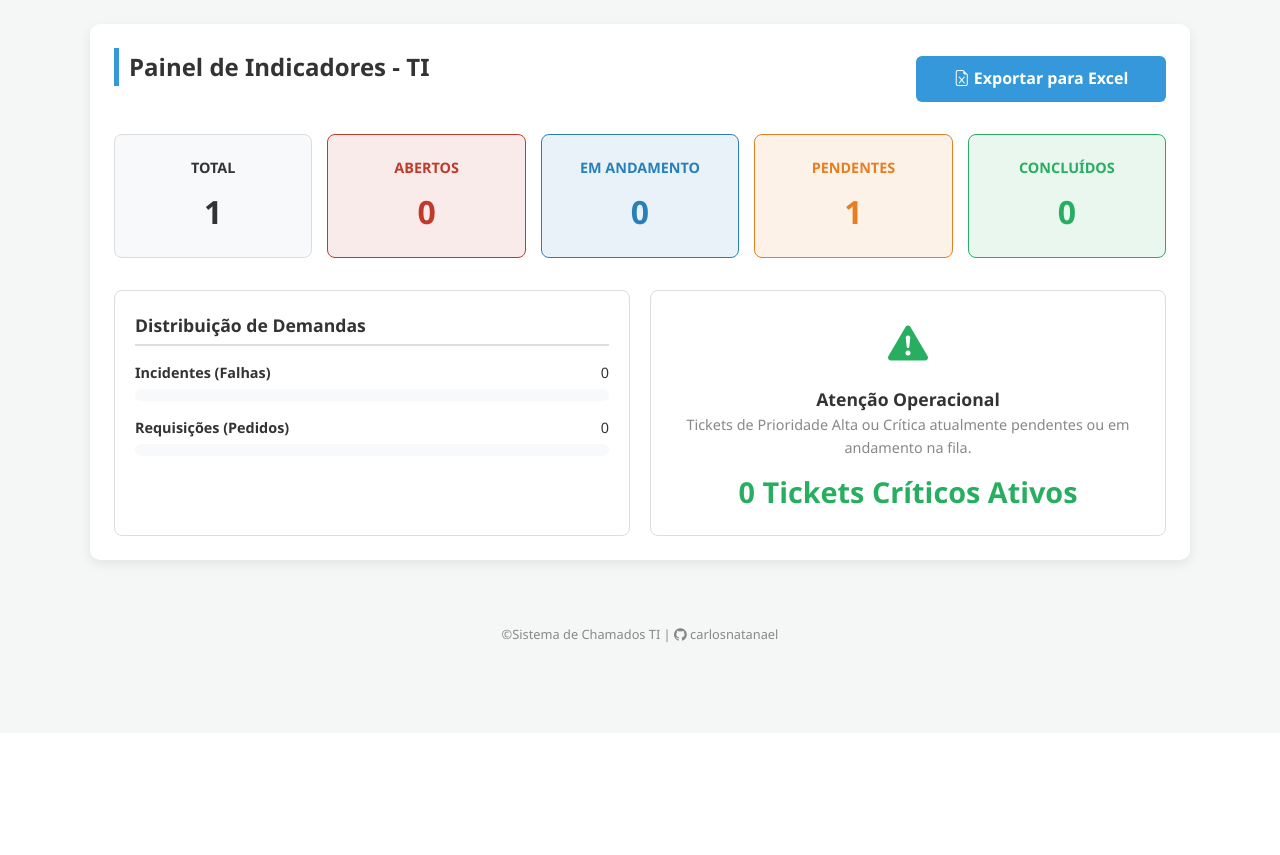
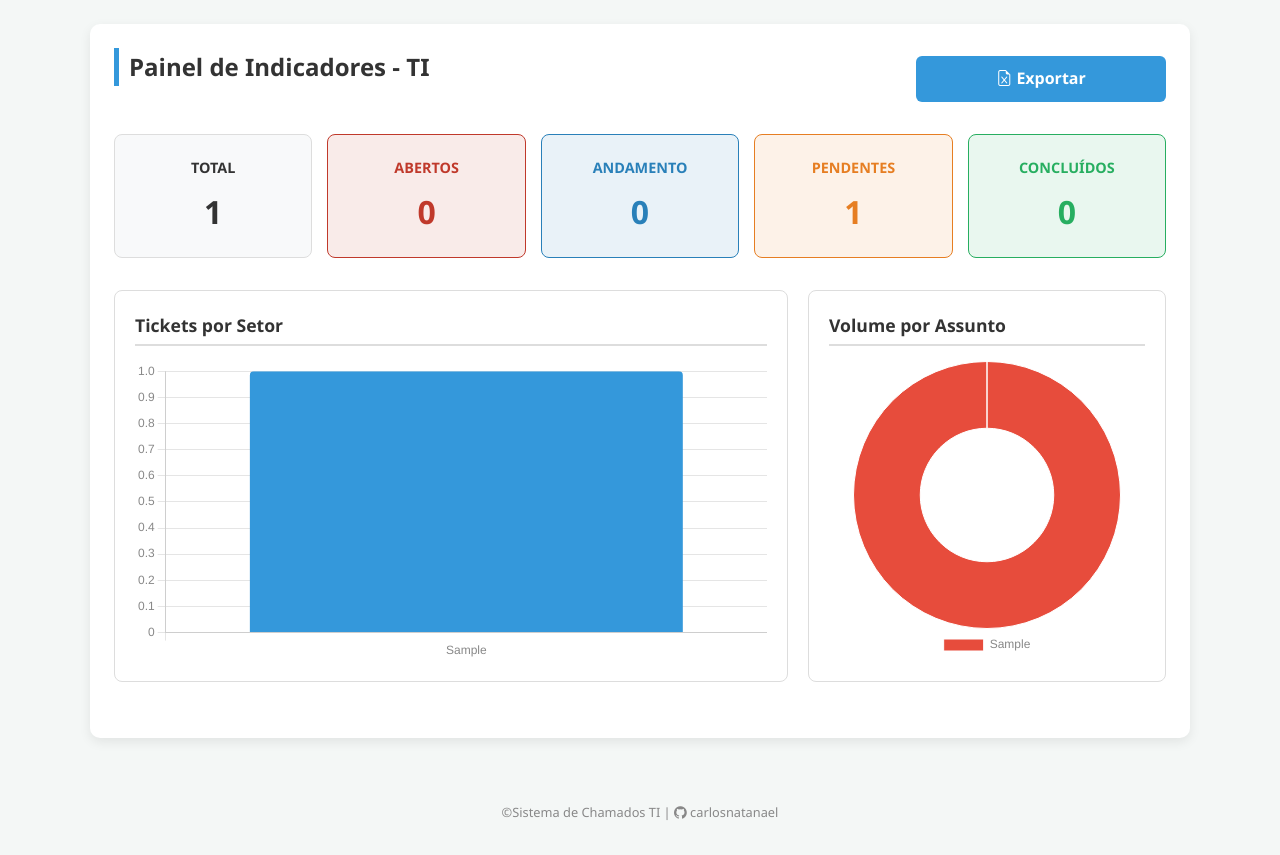
Before and after one commit to CarlosNatanael/project_TI, a Flask app: page /dashboard in a window 1280 px wide. Shown: the part 67-922 px from the top of the page. Before the commit the page ends 710 px from the top, so only its background shows below. Run offline with Flask 3, Linux system fonts and the light colour scheme; tables that the repository leaves empty hold one stand-in row (values such as "Sample post").

Commit message:
feat: adicionado novos graficos e opção tags

```diff
--- a/app.py
+++ b/app.py
@@ -1,6 +1,7 @@
 from flask import Flask, render_template, request, redirect, make_response
 from flask_sqlalchemy import SQLAlchemy
 from datetime import datetime
+from sqlalchemy import func
 import zoneinfo
 import csv
 import io
@@ -22,6 +23,7 @@ class Ticket(db.Model):
     prioridade = db.Column(db.String(20), default='Média')
     tecnico = db.Column(db.String(50), default='Lucas')
     status = db.Column(db.String(20), default='Aberto')
+    tags = db.Column(db.String(200), default='')
     motivo_pendencia = db.Column(db.Text)
     solucao_aplicada = db.Column(db.Text)
     data_abertura = db.Column(db.DateTime, default=get_hora_brasil)
@@ -32,34 +34,40 @@ with app.app_context():
 
 @app.route('/dashboard')
 def dashboard():
-    # Métricas gerais de status
     total_tickets = Ticket.query.count()
     abertos = Ticket.query.filter_by(status='Aberto').count()
     em_andamento = Ticket.query.filter_by(status='Em andamento').count()
     pendentes = Ticket.query.filter_by(status='Pendente').count()
     concluidos = Ticket.query.filter_by(status='Concluído').count()
 
-    # Métricas por Tipo
     incidentes = Ticket.query.filter_by(tipo='Incidente').count()
     requisicoes = Ticket.query.filter_by(tipo='Requisição').count()
+    ativos_criticos = Ticket.query.filter(Ticket.prioridade.in_(['Alta', 'Crítica']), Ticket.status != 'Concluído').count()
 
-    ativos_criticos = Ticket.query.filter(Ticket.prioridade.in_(['Alta', 'Crítica']), Ticket.status != 'Concluído').count()
+    setor_data = db.session.query(Ticket.setor, func.count(Ticket.id)).group_by(Ticket.setor).all()
+    labels_setor = [s[0] for s in setor_data]
+    valores_setor = [s[1] for s in setor_data]
+
+    assunto_data = db.session.query(Ticket.assunto, func.count(Ticket.id)).group_by(Ticket.assunto).all()
+    labels_assunto = [a[0] for a in assunto_data]
+    valores_assunto = [a[1] for a in assunto_data]
 
     return render_template('dashboard.html',
                            total=total_tickets, abertos=abertos, em_andamento=em_andamento,
                            pendentes=pendentes, concluidos=concluidos,
                            incidentes=incidentes, requisicoes=requisicoes,
-                           criticos=ativos_criticos)
+                           criticos=ativos_criticos,
+                           labels_setor=labels_setor, valores_setor=valores_setor,
+                           labels_assunto=labels_assunto, valores_assunto=valores_assunto)
 
 @app.route('/exportar')
 def exportar():
     tickets = Ticket.query.order_by(Ticket.id.desc()).all()
-
     output_buffer = io.StringIO()
     writer = csv.writer(output_buffer, delimiter=';')
 
     writer.writerow([
-        'Número Ticket', 'Solicitante', 'Setor', 'Assunto',
+        'Número Ticket', 'Solicitante', 'Setor', 'Assunto', 'Tags',
         'Tipo', 'Prioridade', 'Status', 'Técnico',
         'Data Abertura', 'Data Fechamento', 'Motivo Pendência', 'Solução Aplicada'
     ])
@@ -67,15 +75,13 @@ def exportar():
     for t in tickets:
         abertura = t.data_abertura.strftime('%d/%m/%Y %H:%M') if t.data_abertura else ''
         fechamento = t.data_fechamento.strftime('%d/%m/%Y %H:%M') if t.data_fechamento else ''
-
         writer.writerow([
-            f"#{t.id}", t.solicitante, t.setor, t.assunto,
+            f"#{t.id}", t.solicitante, t.setor, t.assunto, t.tags,
             t.tipo, t.prioridade, t.status, t.tecnico or 'Não Atribuído',
             abertura, fechamento, t.motivo_pendencia or '', t.solucao_aplicada or ''
         ])
 
     response_data = output_buffer.getvalue().encode('utf-8-sig')
-
     response = make_response(response_data)
     response.headers["Content-Disposition"] = "attachment; filename=relatorio_tickets_ti.csv"
     response.headers["Content-type"] = "text/csv; charset=utf-8"
@@ -94,6 +100,7 @@ def consulta():
     status_filtro = request.args.get('status', '')
     tecnico_filtro = request.args.get('tecnico', '')
     prioridade_filtro = request.args.get('prioridade', '')
+    tag_filtro = request.args.get('tag', '')
 
     query = Ticket.query
 
@@ -101,7 +108,8 @@ def consulta():
         query = query.filter(
             (Ticket.solicitante.contains(search)) |
             (Ticket.assunto.contains(search)) |
-            (Ticket.id == search if search.isdigit() else False)
+            (Ticket.id == search if search.isdigit() else False) |
+            (Ticket.tags.contains(search))
         )
 
     if status_filtro:
@@ -110,12 +118,14 @@ def consulta():
         query = query.filter(Ticket.tecnico == tecnico_filtro)
     if prioridade_filtro:
         query = query.filter(Ticket.prioridade == prioridade_filtro)
+    if tag_filtro:
+        query = query.filter(Ticket.tags.contains(tag_filtro))
 
     query = query.order_by(Ticket.status == 'Concluído', Ticket.data_abertura.desc())
     resultados = query.all()
     tecnicos = ["Lucas"]
 
-    return render_template('consulta.html', chamados=resultados, tecnicos=tecnicos)
+    return render_template('consulta.html', chamados=resultados, tecnicos=tecnicos, tag_ativa=tag_filtro)
 
 @app.route('/', methods=['GET', 'POST'])
 def entrada():
@@ -126,6 +136,7 @@ def entrada():
             assunto=request.form['assunto'],
             descricao=request.form['descricao'],
             tipo=request.form['tipo'],
+            tags=request.form.get('tags', ''),
             prioridade=request.form.get('prioridade', 'Média'),
             status='Aberto'
         )
@@ -145,6 +156,7 @@ def editar(id):
         ticket.assunto = request.form.get('assunto', ticket.assunto)
         ticket.tipo = request.form.get('tipo', ticket.tipo)
         ticket.descricao = request.form.get('descricao', ticket.descricao)
+        ticket.tags = request.form.get('tags', ticket.tags)
         ticket.tecnico = request.form.get('tecnico', ticket.tecnico)
         ticket.status = request.form.get('status', ticket.status)
         ticket.prioridade = request.form.get('prioridade', ticket.prioridade)
--- a/templates/dashboard.html
+++ b/templates/dashboard.html
@@ -1,11 +1,13 @@
 {% extends "base.html" %}
 
 {% block content %}
+<script src="https://cdn.jsdelivr.net/npm/chart.js"></script>
+
 <div class="list-container">
     <div style="display: flex; justify-content: space-between; align-items: center; flex-wrap: wrap; margin-bottom: 1.5rem; gap: 10px;">
         <h2>Painel de Indicadores - TI</h2>
         <a href="/exportar" class="btn-submit" style="text-decoration: none; text-align: center; max-width: 250px; padding: 10px 20px;">
-            <i class="bi bi-file-earmark-excel"></i> Exportar para Excel
+            <i class="bi bi-file-earmark-excel"></i> Exportar
         </a>
     </div>
 
@@ -19,7 +21,7 @@
             <p style="font-size: 2rem; font-weight: bold; margin-top: 5px; color: #c0392b;">{{ abertos }}</p>
         </div>
         <div style="flex: 1; min-width: 140px; background: rgba(41, 128, 185, 0.1); padding: 20px; border-radius: 8px; border: 1px solid #2980b9; text-align: center;">
-            <span style="font-size: 0.9rem; font-weight: bold; color: #2980b9;">EM ANDAMENTO</span>
+            <span style="font-size: 0.9rem; font-weight: bold; color: #2980b9;">ANDAMENTO</span>
             <p style="font-size: 2rem; font-weight: bold; margin-top: 5px; color: #2980b9;">{{ em_andamento }}</p>
         </div>
         <div style="flex: 1; min-width: 140px; background: rgba(230, 126, 34, 0.1); padding: 20px; border-radius: 8px; border: 1px solid #e67e22; text-align: center;">
@@ -32,37 +34,64 @@
         </div>
     </div>
 
-    <div style="display: flex; flex-wrap: wrap; gap: 20px;">
-        <div style="flex: 1; min-width: 280px; background: var(--card-bg); border: 1px solid var(--border-color); padding: 20px; border-radius: 8px;">
-            <h3 style="font-size: 1.1rem; margin-bottom: 15px; border-bottom: 2px solid var(--border-color); padding-bottom: 5px;">Distribuição de Demandas</h3>
-
-            <div style="margin-bottom: 15px;">
-                <div style="display: flex; justify-content: space-between; font-size: 0.9rem; margin-bottom: 5px;">
-                    <span><strong>Incidentes (Falhas)</strong></span>
-                    <span>{{ incidentes }}</span>
-                </div>
-                <div style="width: 100%; background: var(--table-header-bg); height: 12px; border-radius: 6px; overflow: hidden;">
-                    <div style="background: #e74c3c; height: 100%; width: {% if total > 0 %}{{ (incidentes / total) * 100 }}{% else %}0{% endif %}%;"></div>
-                </div>
-            </div>
-
-            <div>
-                <div style="display: flex; justify-content: space-between; font-size: 0.9rem; margin-bottom: 5px;">
-                    <span><strong>Requisições (Pedidos)</strong></span>
-                    <span>{{ requisicoes }}</span>
-                </div>
-                <div style="width: 100%; background: var(--table-header-bg); height: 12px; border-radius: 6px; overflow: hidden;">
-                    <div style="background: #3498db; height: 100%; width: {% if total > 0 %}{{ (requisicoes / total) * 100 }}{% else %}0{% endif %}%;"></div>
-                </div>
-            </div>
+    <div style="display: flex; flex-wrap: wrap; gap: 20px; margin-bottom: 2rem;">
+        <div style="flex: 2; min-width: 300px; background: var(--card-bg); border: 1px solid var(--border-color); padding: 20px; border-radius: 8px;">
+            <h3 style="font-size: 1.1rem; margin-bottom: 15px; border-bottom: 2px solid var(--border-color); padding-bottom: 5px;">Tickets por Setor</h3>
+            <canvas id="graficoSetor" style="max-height: 300px;"></canvas>
         </div>
 
-        <div style="flex: 1; min-width: 280px; background: var(--card-bg); border: 1px solid var(--border-color); padding: 20px; border-radius: 8px; display: flex; flex-direction: column; justify-content: center; align-items: center; text-align: center;">
-            <i class="bi bi-exclamation-triangle-fill" style="font-size: 2.5rem; color: {% if criticos > 0 %}#c0392b{% else %}#27ae60{% endif %};"></i>
-            <h3 style="font-size: 1.1rem; margin-top: 10px; color: var(--text-color);">Atenção Operacional</h3>
-            <p style="font-size: 0.9rem; color: #888; margin-bottom: 10px;">Tickets de Prioridade Alta ou Crítica atualmente pendentes ou em andamento na fila.</p>
-            <span style="font-size: 1.8rem; font-weight: bold; color: {% if criticos > 0 %}#c0392b{% else %}#27ae60{% endif %};">{{ criticos }} Tickets Críticos Ativos</span>
+        <div style="flex: 1; min-width: 300px; background: var(--card-bg); border: 1px solid var(--border-color); padding: 20px; border-radius: 8px;">
+            <h3 style="font-size: 1.1rem; margin-bottom: 15px; border-bottom: 2px solid var(--border-color); padding-bottom: 5px;">Volume por Assunto</h3>
+            <canvas id="graficoAssunto" style="max-height: 300px;"></canvas>
         </div>
     </div>
 </div>
+
+<script>
+    // Configurações do Chart.js para pegar as cores do seu CSS/Tema
+    Chart.defaults.color = '#888';
+
+    // Gráfico de Setores (Barras)
+    const ctxSetor = document.getElementById('graficoSetor').getContext('2d');
+    new Chart(ctxSetor, {
+        type: 'bar',
+        data: {
+            labels: {{ labels_setor | tojson }},
+            datasets: [{
+                label: 'Quantidade de Chamados',
+                data: {{ valores_setor | tojson }},
+                backgroundColor: '#3498db',
+                borderRadius: 4
+            }]
+        },
+        options: {
+            responsive: true,
+            maintainAspectRatio: false,
+            plugins: { legend: { display: false } }
+        }
+    });
+
+    // Gráfico de Assuntos (Doughnut)
+    const ctxAssunto = document.getElementById('graficoAssunto').getContext('2d');
+    new Chart(ctxAssunto, {
+        type: 'doughnut',
+        data: {
+            labels: {{ labels_assunto | tojson }},
+            datasets: [{
+                data: {{ valores_assunto | tojson }},
+                backgroundColor: [
+                    '#e74c3c', '#2ecc71', '#f1c40f', '#9b59b6', '#34495e', '#1abc9c'
+                ],
+                borderWidth: 1
+            }]
+        },
+        options: {
+            responsive: true,
+            maintainAspectRatio: false,
+            plugins: {
+                legend: { position: 'bottom' }
+            }
+        }
+    });
+</script>
 {% endblock %}
--- a/templates/entrada.html
+++ b/templates/entrada.html
@@ -37,6 +37,12 @@
                 <option value="Alta" {% if ticket and ticket.prioridade == 'Alta' %}selected{% endif %}>Alta</option>
                 <option value="Crítica" {% if ticket and ticket.prioridade == 'Crítica' %}selected{% endif %}>Crítica</option>
             </select>
+        </div>
+
+        <div class="form-group">
+            <label>Tags / Etiquetas:</label>
+            <input type="text" name="tags" placeholder="Ex: e-mail, rede, hardware" value="{{ ticket.tags if ticket else '' }}" class="campo-dinamico">
+            <small style="color: #888;">Separe as tags usando vírgulas.</small>
         </div>
 
         <div class="form-group">
```
Also changed, not shown: templates/consulta.html (+13 -0 lines).
